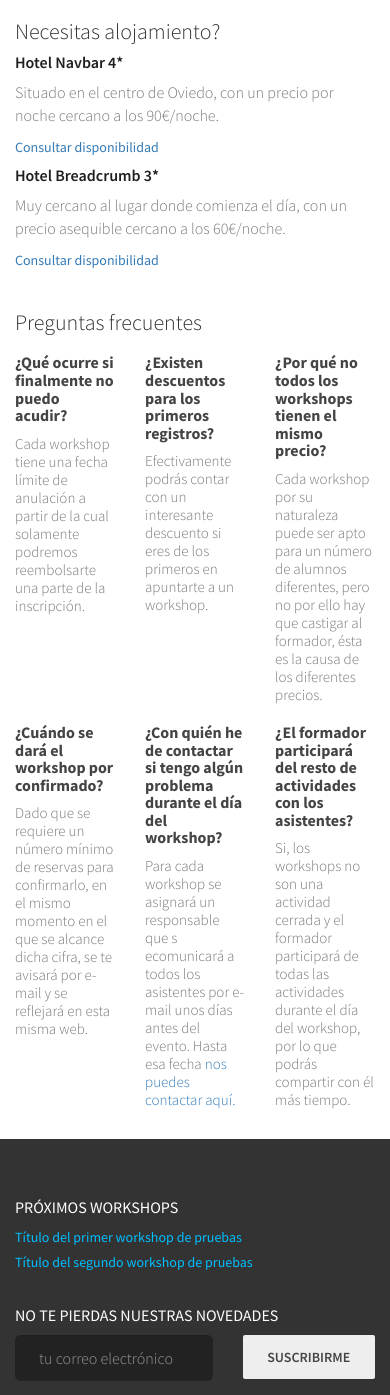
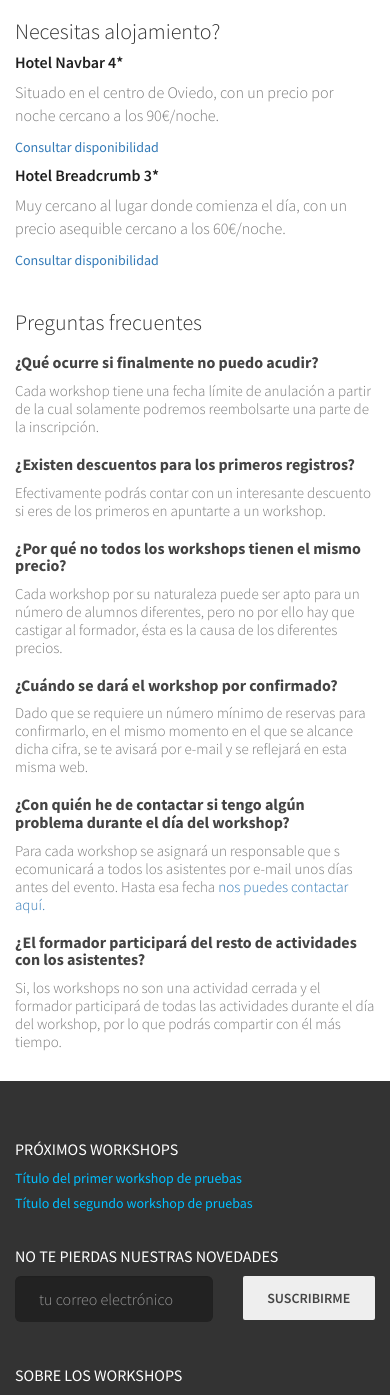
Before and after one commit to devsantoshm/bs-paginaweb, a PHP site: page /detail.php in a window 390 px wide. Shown: the part 2804-4199 px from the top of the page. Run offline with PHP 8.4, Linux system fonts and the light colour scheme; some libraries are stand-ins or nearby versions.

Commit message:
Estilos responsive de las faqs en details

```diff
--- a/detail.php
+++ b/detail.php
@@ -176,27 +176,28 @@
 					<div class="col-xs-12">
 						<h3>Preguntas frecuentes</h3>
 					</div>
-					<div class="col-xs-4">
+					<div class="col-xs-12 col-sm-6 col-md-4">
 						<h4>¿Qué ocurre si finalmente no puedo acudir?</h4>
 						<p>Cada workshop tiene una fecha límite de anulación a partir de la cual solamente podremos reembolsarte una parte de la inscripción.</p>
 					</div>
-					<div class="col-xs-4">
+					<div class="col-xs-12 col-sm-6 col-md-4">
 						<h4>¿Existen descuentos para los primeros registros?</h4>
 						<p>Efectivamente podrás contar con un interesante descuento si eres de los primeros en apuntarte a un workshop.</p>
 					</div>
-					<div class="col-xs-4">
+					<div class="col-xs-12 col-sm-6 col-md-4">
 						<h4>¿Por qué no todos los workshops tienen el mismo precio?</h4>
 						<p>Cada workshop por su naturaleza puede ser apto para un número de alumnos diferentes, pero no por ello hay que castigar al formador, ésta es la causa de los diferentes precios.</p>
 					</div>
-					<div class="col-xs-4">
+					<div class="col-xs-12 col-sm-6 col-md-4">
 						<h4>¿Cuándo se dará el workshop por confirmado?</h4>
 						<p>Dado que se requiere un número mínimo de reservas para confirmarlo, en el mismo momento en el que se alcance dicha cifra, se te avisará por e-mail y se reflejará en esta misma web.</p>
 					</div>
-					<div class="col-xs-4">
+					<div class="clearfix hidden-md hidden-lg"></div>
+					<div class="col-xs-12 col-sm-6 col-md-4">
 						<h4>¿Con quién he de contactar si tengo algún problema durante el día del workshop?</h4>
 						<p>Para cada workshop se asignará un responsable que s ecomunicará a todos los asistentes por e-mail unos días antes del evento. Hasta esa fecha <a href="#">nos puedes contactar aquí.</a></p>
 					</div>
-					<div class="col-xs-4">
+					<div class="col-xs-12 col-sm-6 col-md-4">
 						<h4>¿El formador participará del resto de actividades con los asistentes?</h4>
 						<p>Si, los workshops no son una actividad cerrada y el formador participará de todas las actividades durante el día del workshop, por lo que podrás compartir con él más tiempo.</p>
 					</div>
```
